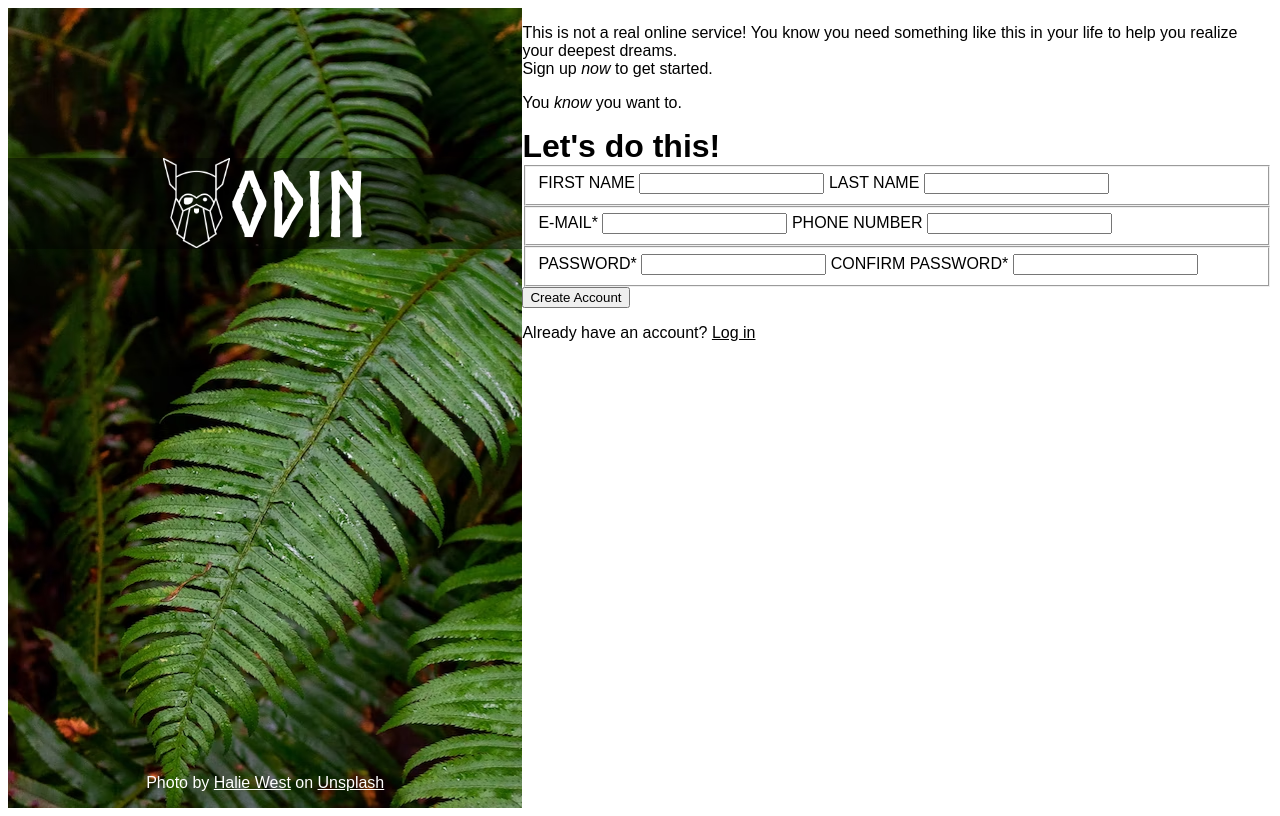
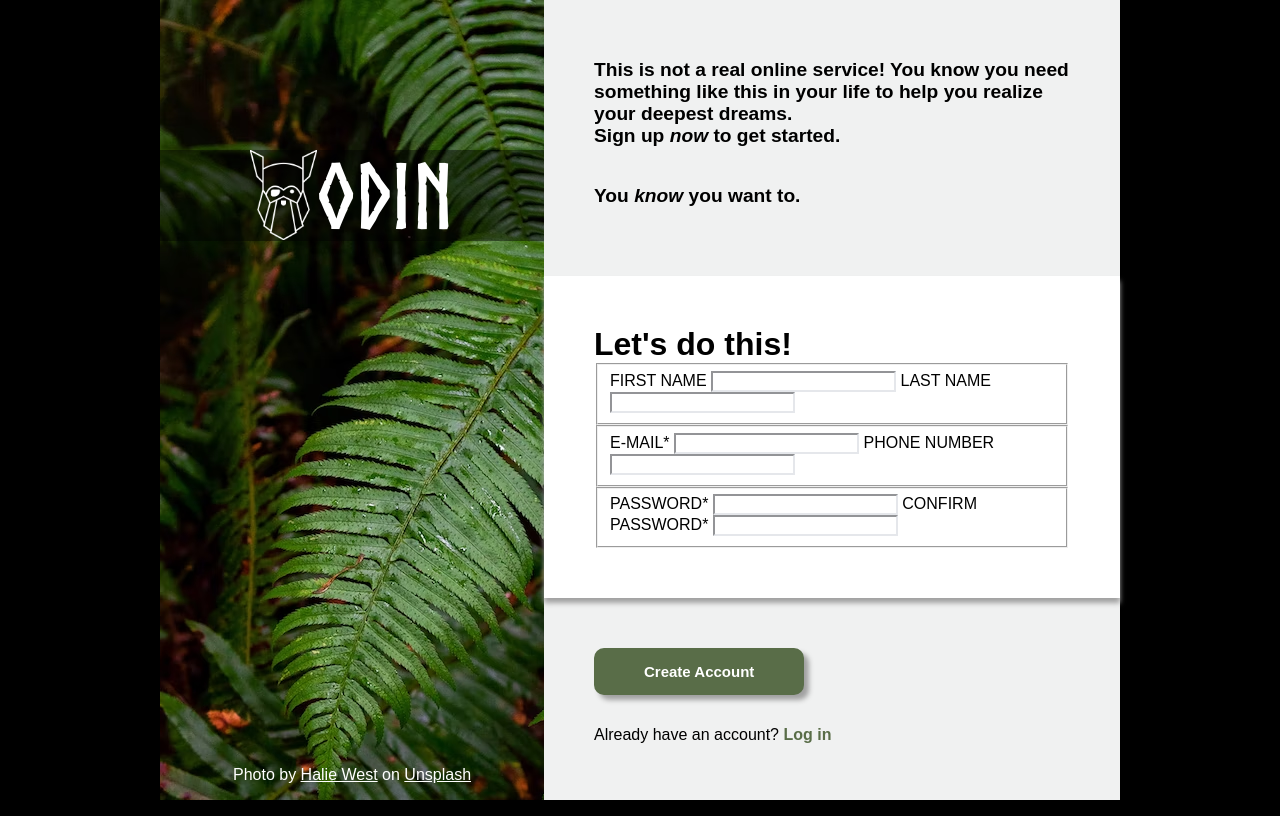
Before and after one commit to JonesZi/odin-signUpForm, a plain HTML site: page index.html in a window 1280 px wide. Drawn offline with Linux system fonts and the light colour scheme.

Commit message:
Style description and button section

```diff
--- a/css/style.css
+++ b/css/style.css
@@ -6,7 +6,12 @@
 body {
     font-family: sans-serif;
     min-height: 100vh;
+    width: 100 vh;
     display: flex;
+    margin: 0;
+    background-color: black;
+    display: flex;
+    justify-content: center;
 }
 
 h1 {
@@ -25,7 +30,7 @@ label {
 .spotlight {
 background-image: url(../img/background.avif);
 color: white;
-width: 600px;
+width: 30%;
 display: flex;
 flex-direction: column;
 justify-content: space-between;
@@ -50,3 +55,59 @@ justify-content: space-between;
 .creds {
   text-align: center;
 }
+
+.content {
+  width: 45%;
+  background-color: #f0f1f1;
+  display: flex;
+  flex-direction: column;
+  justify-content: center;
+  height: 100vh;
+  box-sizing: border-box;
+}
+
+.description {
+  padding: 50px;
+  box-sizing: border-box;
+  font-weight: bold;
+  font-size: larger;
+  display: flex;
+  flex-direction: column;
+  justify-content: end;
+}
+
+
+.input {
+  background-color: white;
+  padding: 50px;
+  box-sizing: border-box;
+  border-color: #E5E7EB;
+  box-shadow: 0 5px 5px rgb(161, 161, 161);
+}
+
+input {
+  border-color: #E5E7EB;
+}
+
+.button {
+  padding: 50px;
+  box-sizing: border-box;
+}
+
+button {
+  background-color: #596D48;
+  color: white;
+  font-size: 15px;
+  font-weight: bold;
+  border-radius: 10px;
+  padding: 15px 50px;
+  border: 0;
+  box-shadow: 5px 5px 5px rgb(161, 161, 161);
+  margin-bottom: 15px;
+}
+
+#log-in {
+  color:#596D48;
+  text-decoration: none;
+  font-weight: bold;
+}
```
